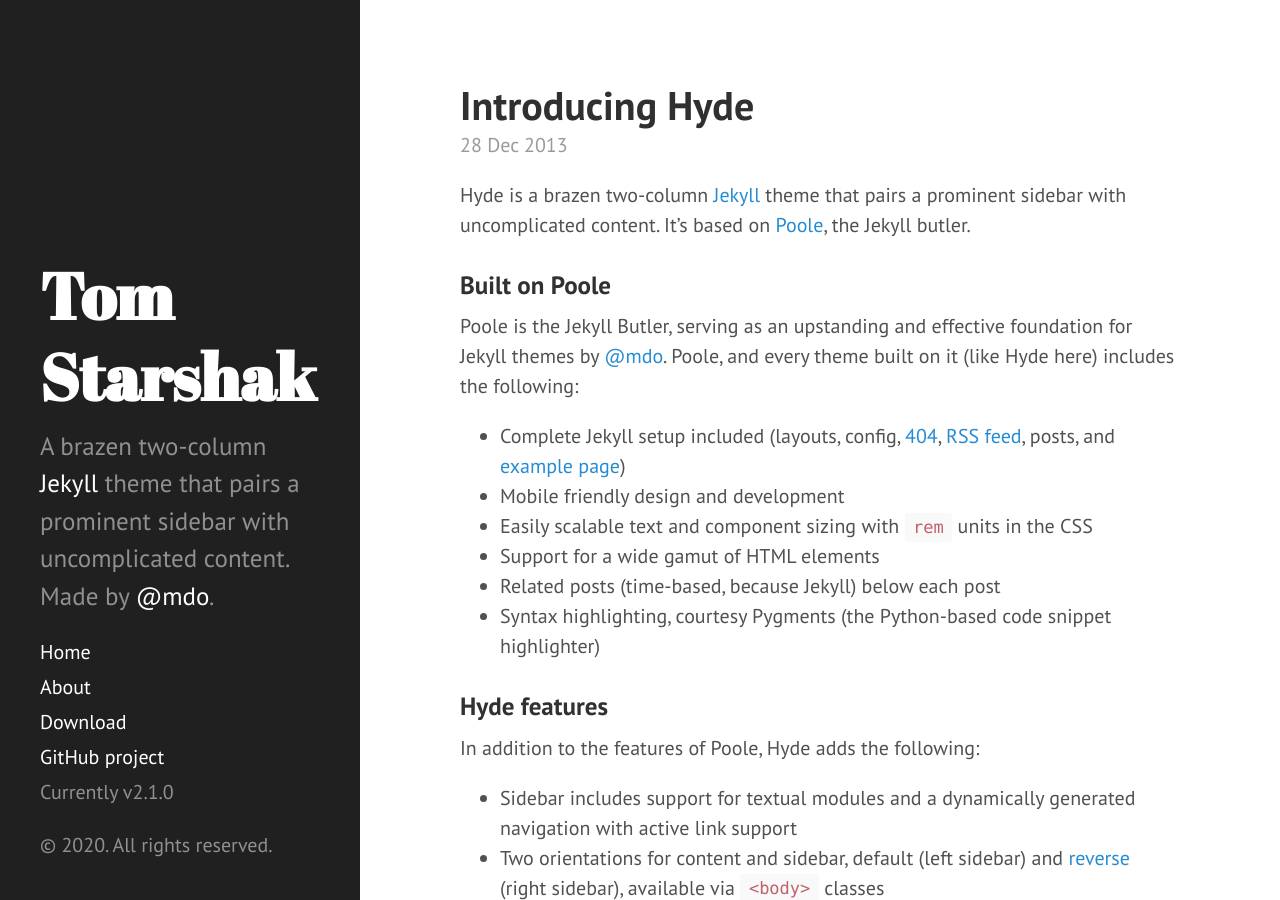
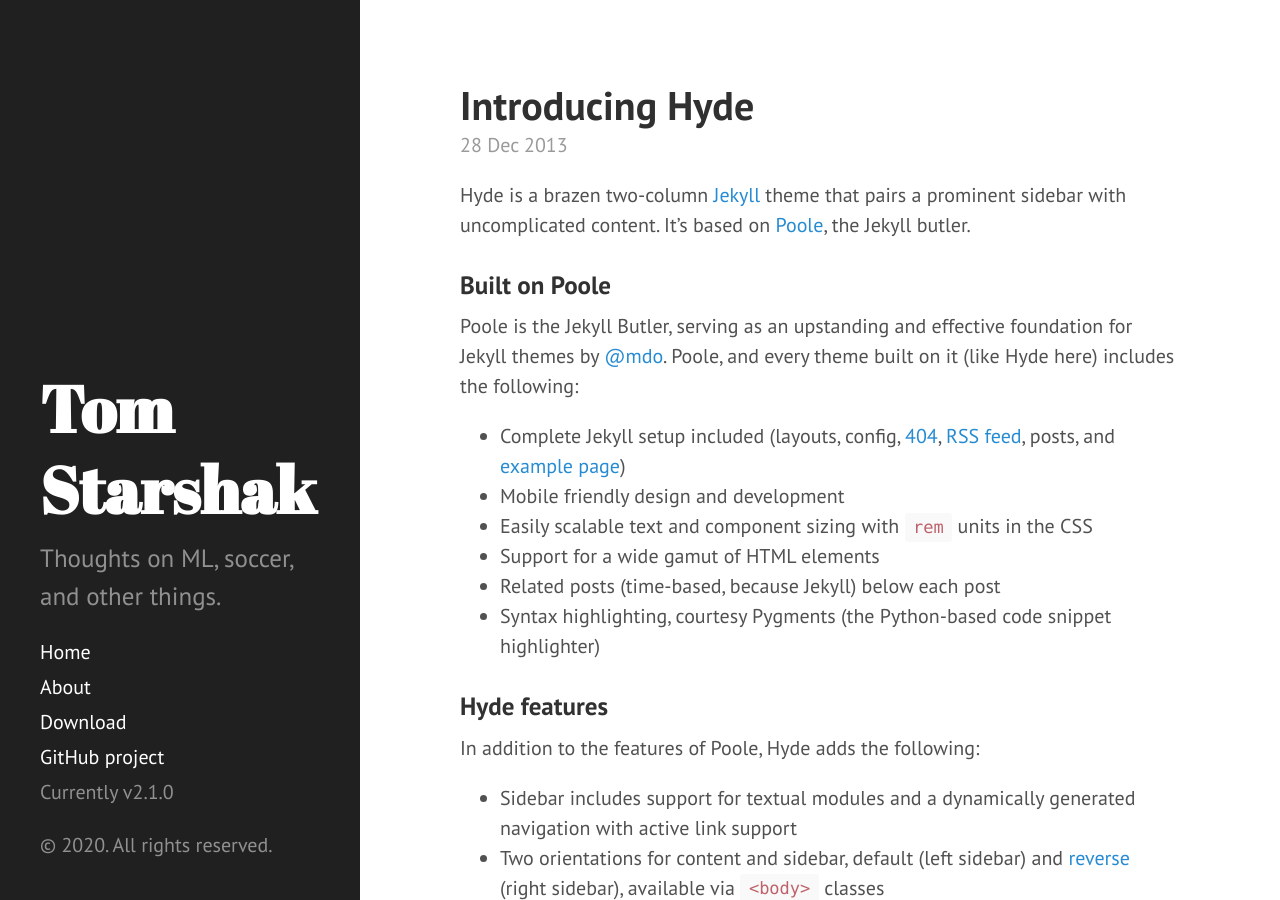
Before and after one commit to TomStarshak/TomStarshak.github.io, a Jekyll site: the page built from index.html, in a window 1280 px wide and 900 px high. Built offline with Jekyll 4.4.1, drawn with Linux system fonts in a browser that asks for light colours; Markdown is read by kramdown in place of the engine named in the settings; the list of posts is cut into pages by our own code.

Commit message:
Update _config.yml

```diff
--- a/_config.yml
+++ b/_config.yml
@@ -9,7 +9,7 @@ permalink:        pretty
 # Setup
 title:            Tom Starshak
 tagline:          'A Personal Page'
-description:      'A brazen two-column <a href="http://jekyllrb.com" target="_blank">Jekyll</a> theme that pairs a prominent sidebar with uncomplicated content. Made by <a href="https://twitter.com/mdo" target="_blank">@mdo</a>.'
+description:      'Thoughts on ML, soccer, and other things.'
 url:              http://hyde.getpoole.com
 baseurl:          /
 
@@ -23,4 +23,4 @@ paginate:         5
 version:          2.1.0
 
 github:
-  repo:           https://github.com/poole/hyde
+  repo:           https://github.com/TomStarshak
```
